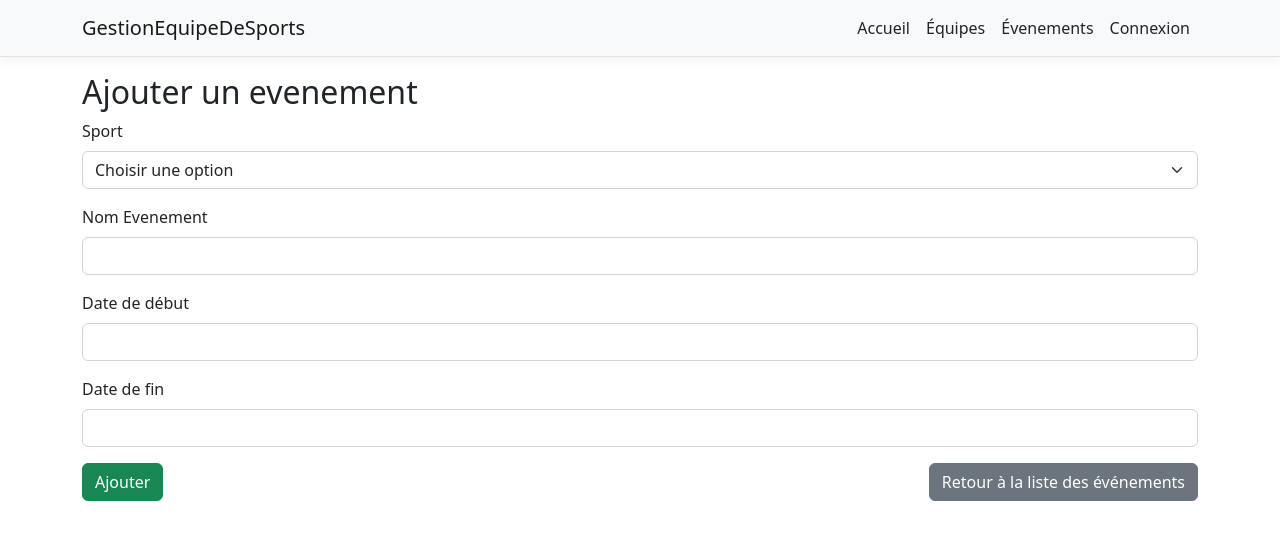
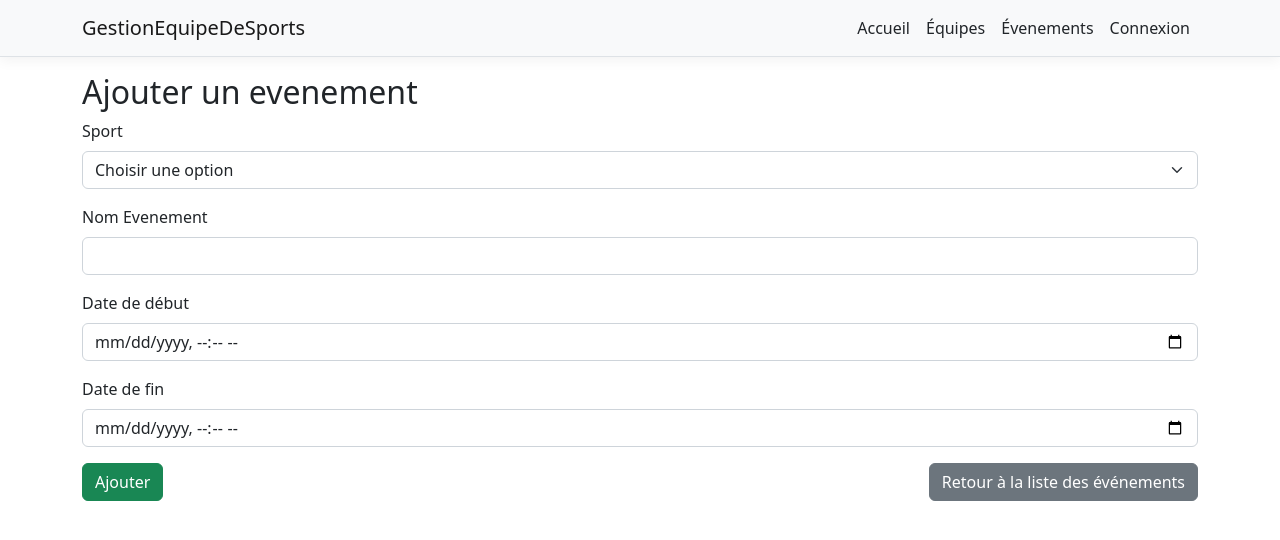
Before and after one commit to DFC-Informatique-Cegep-de-Sainte-Foy/GestionEquipesSportives, a React (Create React App) app in the folder GestionEquipeDeSports/GES_API/ClientApp/: page /formulaireEvenement in a window 1280 px wide. Shown: the top 540 px of the page. Built offline with nearby package versions, Linux system fonts and the light colour scheme.

Commit message:
corrections champs date

```diff
--- a/GestionEquipeDeSports/GES_API/ClientApp/src/components/FormulaireEvenement.js
+++ b/GestionEquipeDeSports/GES_API/ClientApp/src/components/FormulaireEvenement.js
@@ -113,7 +113,7 @@ export class FormEvenement extends React.Component{
                     <Form.Group className="mb-3">
                         <Form.Label>Date de début</Form.Label>
                         <Form.Control
-                            type="text"
+                            type="datetime-local"
                             name="date_debut"
                             value={this.state.date_debut}
                             className={dateDebutErreur ? "is-invalid form-control" : "form-control"}
@@ -124,7 +124,7 @@ export class FormEvenement extends React.Component{
                     <Form.Group className="mb-3">
                         <Form.Label>Date de fin</Form.Label>
                         <Form.Control
-                            type="text"
+                            type="datetime-local"
                             name="date_fin"
                             value={this.state.date_fin}
                             className={dateFinErreur ? "is-invalid form-control" : "form-control"}
```
